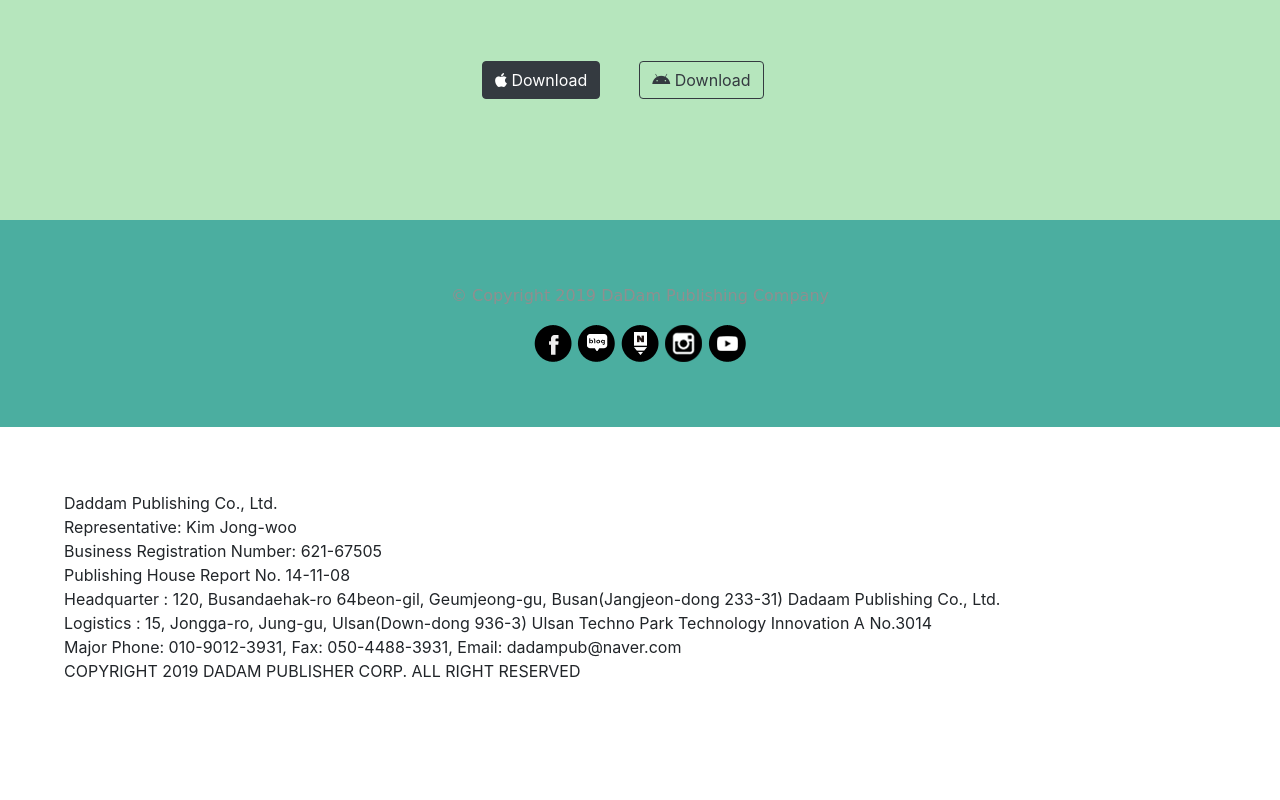
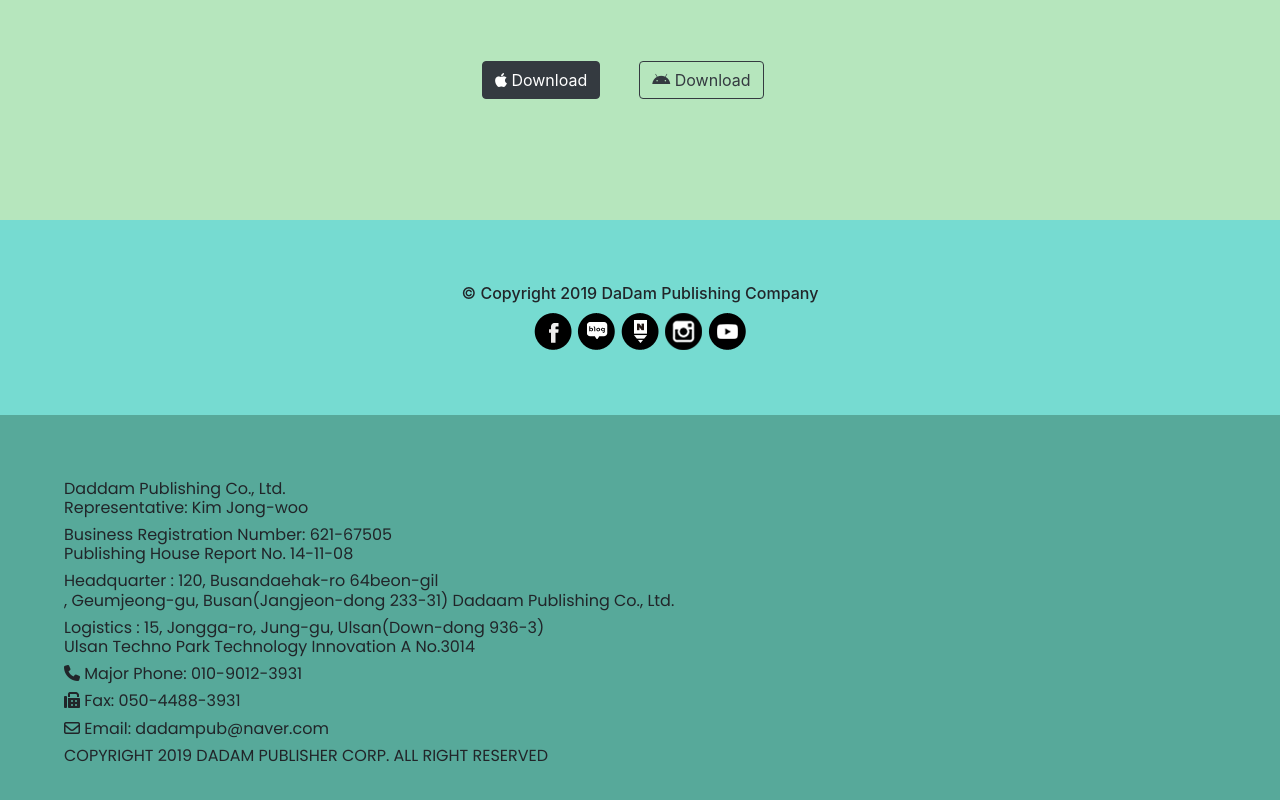
Before and after one commit to dadampublisher/cv, a plain HTML site: page index.html in a window 1280 px wide. Shown: the part 3775-4575 px from the top of the page. Before the commit the page ends 4522 px from the top, so only its background shows below. Drawn offline with nearby package versions, Linux system fonts and the light colour scheme; a web font is replaced by a local one.

Commit message:
Add files via upload

```diff
--- a/css/styles.css
+++ b/css/styles.css
@@ -23,6 +23,10 @@ h2 {
 h3 {
   font-family: "Montserrat-Bold";
   font-size: 1.5rem;
+}
+
+h4 {
+
 }
 
 p {
@@ -75,14 +79,16 @@ p {
 
 /* Footer */
 #footer {
-  background-color: #4baea0;
+  background-color: #76dbd1;
   text-align: center;
   padding: 5%;
 }
 
 #footer2 {
-  background-color: #fff;
+  background-color: #57a99a;
   padding: 5%;
+  line-height: 1.5;
+  font-family: 'Poppins';
 }
 
 /**********ClASS SELECTORS**********/
@@ -151,3 +157,4 @@ p {
 /* Mini Book Shop */
 /* Call to Action */
 /* Footer */
+.copy {}
--- a/index.html
+++ b/index.html
@@ -255,7 +255,7 @@
 
     <div class="pricing-header px-3 py-3 pt-md-5 pb-md-4 mx-auto text-center">
       <h1 class="display-4">Membership</h1>
-      <p class="lead">Gather members for Dadaum Publishing.</p>
+      <p class="lead">Gather members for Dadaum Publishing.</h6>
     </div>
 
     <div class="container">
@@ -357,7 +357,7 @@
 
   <footer id="footer">
 
-    <p>© Copyright 2019 DaDam Publishing Company</p>
+    <h6>© Copyright 2019 DaDam Publishing Company</h6>
     <div class="SNS">
       <!--  <img src="../_img/com/sns01.png" width="39" height="39" alt=" " />-->
       <a href="https://ko-kr.facebook.com/" target="_blank" title="다담 페이스북"><img src="./img/sns01.png" width="39" height="39" alt="다담 페이스북"></a>
@@ -367,16 +367,21 @@
       <a href="https://www.youtube.com/channel/" target="_blank" title="다담 유튜브"><img src="./img/sns05.png" width="39" height="39" alt="다담 유튜브"></a>
     </div>
   </footer>
-<footer id="footer2">
-  <div class="copy">Daddam Publishing Co., Ltd.<br>
-    Representative: Kim Jong-woo<br>
-    Business Registration Number: 621-67505<br>
-    Publishing House Report No. 14-11-08<br>
-    Headquarter : 120, Busandaehak-ro 64beon-gil, Geumjeong-gu, Busan(Jangjeon-dong 233-31) Dadaam Publishing Co., Ltd.<br>
-    Logistics : 15, Jongga-ro, Jung-gu, Ulsan(Down-dong 936-3) Ulsan Techno Park Technology Innovation A No.3014 <br>
-    Major Phone: 010-9012-3931, Fax: 050-4488-3931, Email: dadampub@naver.com<br>
-    COPYRIGHT 2019 DADAM PUBLISHER CORP. ALL RIGHT RESERVED </div>
-</div></footer>
+  <footer id="footer2">
+    <div class="copy"><h6>Daddam Publishing Co., Ltd.<br>
+      Representative: Kim Jong-woo</h6>
+      <h6>Business Registration Number: 621-67505<br>
+      Publishing House Report No. 14-11-08</h6>
+      <h6>Headquarter : 120, Busandaehak-ro 64beon-gil<br>
+      , Geumjeong-gu, Busan(Jangjeon-dong 233-31) Dadaam Publishing Co., Ltd.</h6>
+      <h6>Logistics : 15, Jongga-ro, Jung-gu, Ulsan(Down-dong 936-3)<br>
+      Ulsan Techno Park Technology Innovation A No.3014</h6>
+      <h6><i class="fas fa-phone"></i> Major Phone: 010-9012-3931</h6>
+      <h6><i class="fas fa-fax"></i> Fax: 050-4488-3931</h6>
+      <h6><i class="far fa-envelope"></i> Email: dadampub@naver.com</h6>
+      <h6>COPYRIGHT 2019 DADAM PUBLISHER CORP. ALL RIGHT RESERVED</h6>
+    </div>
+  </footer>
 
 </body>
 
```
